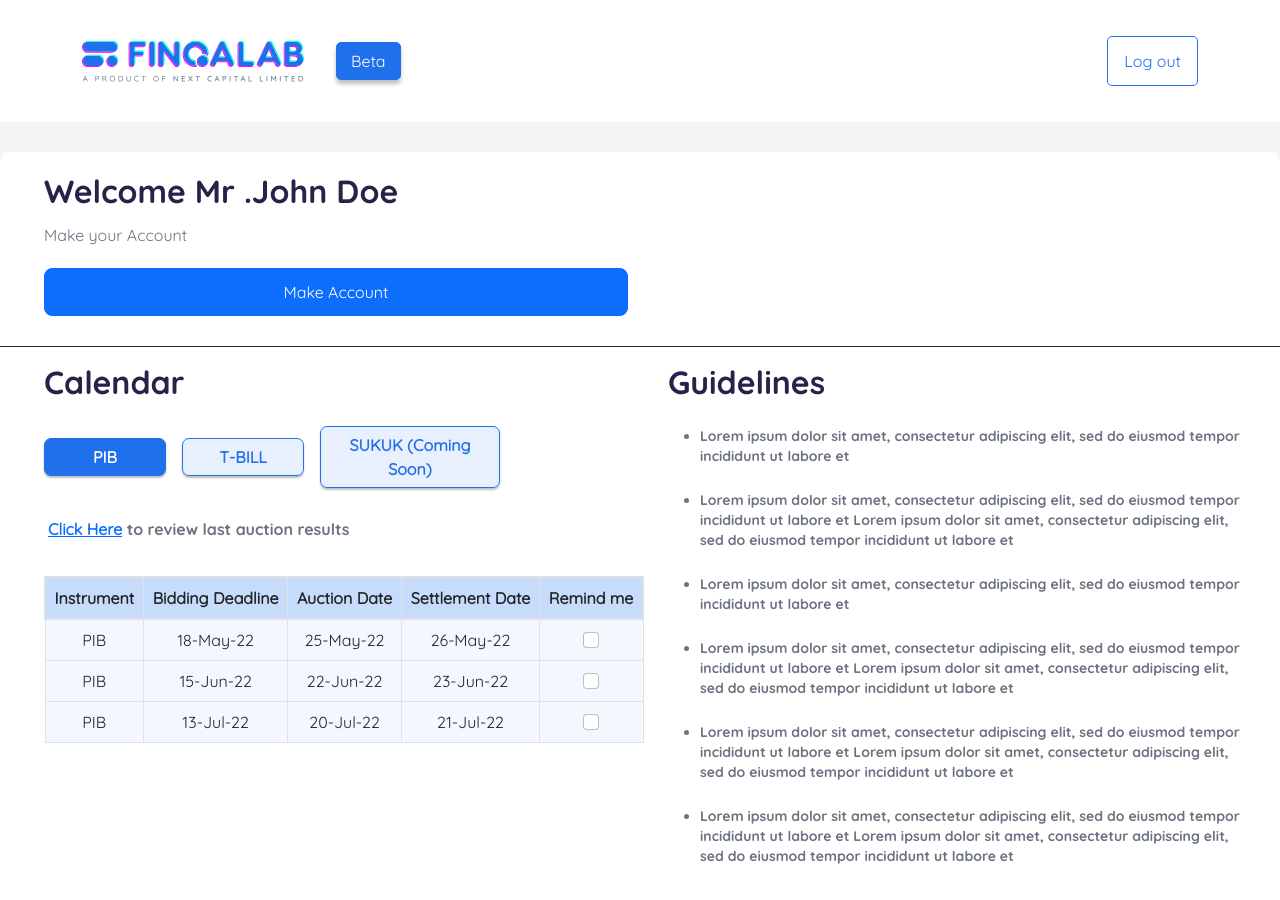
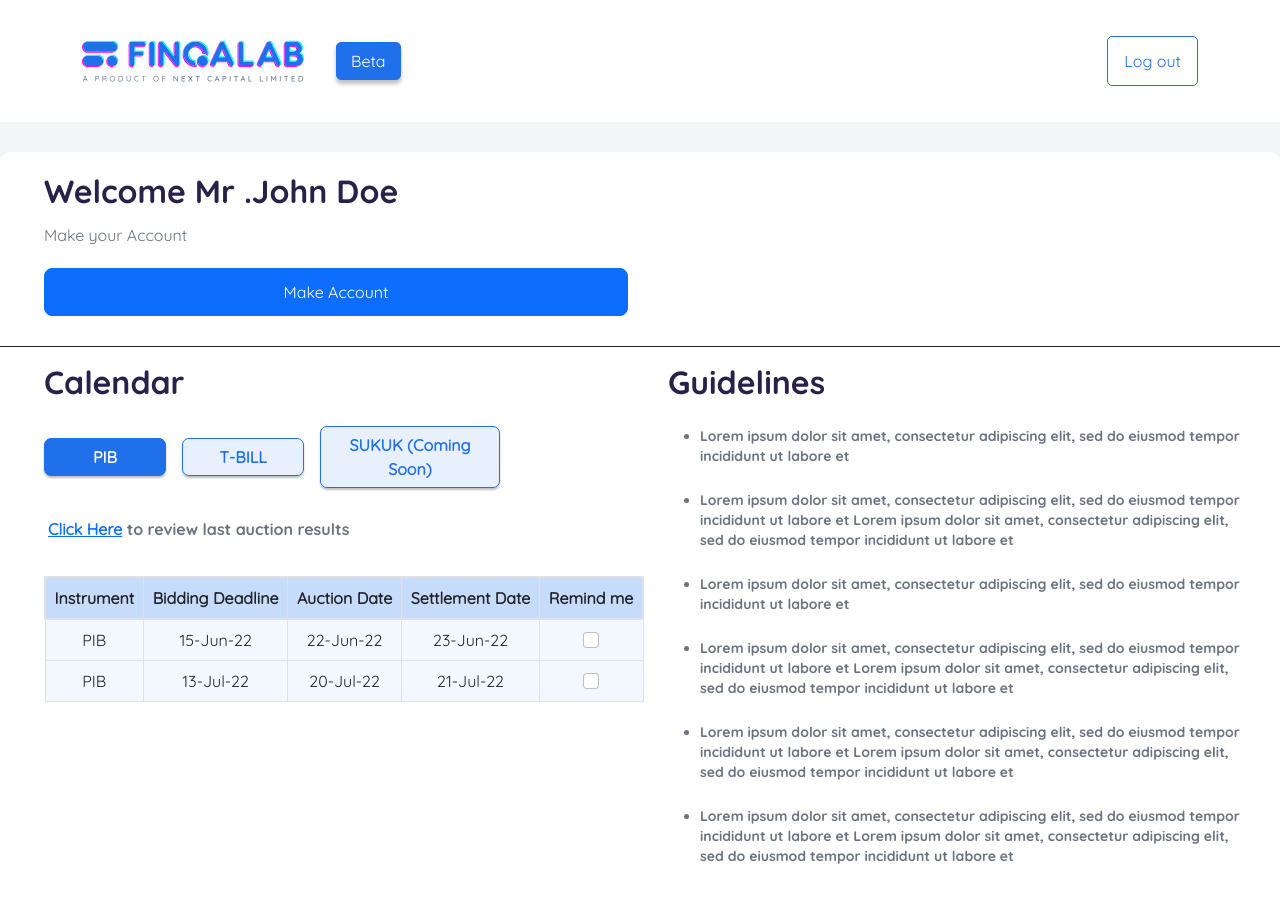
Before and after one commit to noor05869/ips, a React (Create React App) app: page /presubmission in a window 1280 px wide. Shown: the top 900 px of the page. Built offline with nearby package versions, Linux system fonts and the light colour scheme.

Commit message:
first row removed form both tables

```diff
--- a/src/Component/Routes/Account/Submission.js
+++ b/src/Component/Routes/Account/Submission.js
@@ -98,10 +98,10 @@ const Submission = () => {
       "Settlement Date",
     ],
     tBody: [
-      {
-        id: 1,
-        items: ["PIB", "18-May-22", " 25-May-22", " 26-May-22"],
-      },
+      // {
+      //   id: 1,
+      //   items: ["PIB", "18-May-22", " 25-May-22", " 26-May-22"],
+      // },
       {
         id: 2,
         items: ["PIB", "15-Jun-22", "22-Jun-22", "23-Jun-22"],
@@ -174,10 +174,10 @@ const Submission = () => {
       "Settlement Date",
     ],
     tBody: [
-      {
-        id: 1,
-        items: ["T-BILL", "18-May-22", "19-May-22"],
-      },
+      // {
+      //   id: 1,
+      //   items: ["T-BILL", "18-May-22", "19-May-22"],
+      // },
       {
         id: 2,
         items: ["T-BILL", "1-Jun-22", "2-Jun-22"],
```
